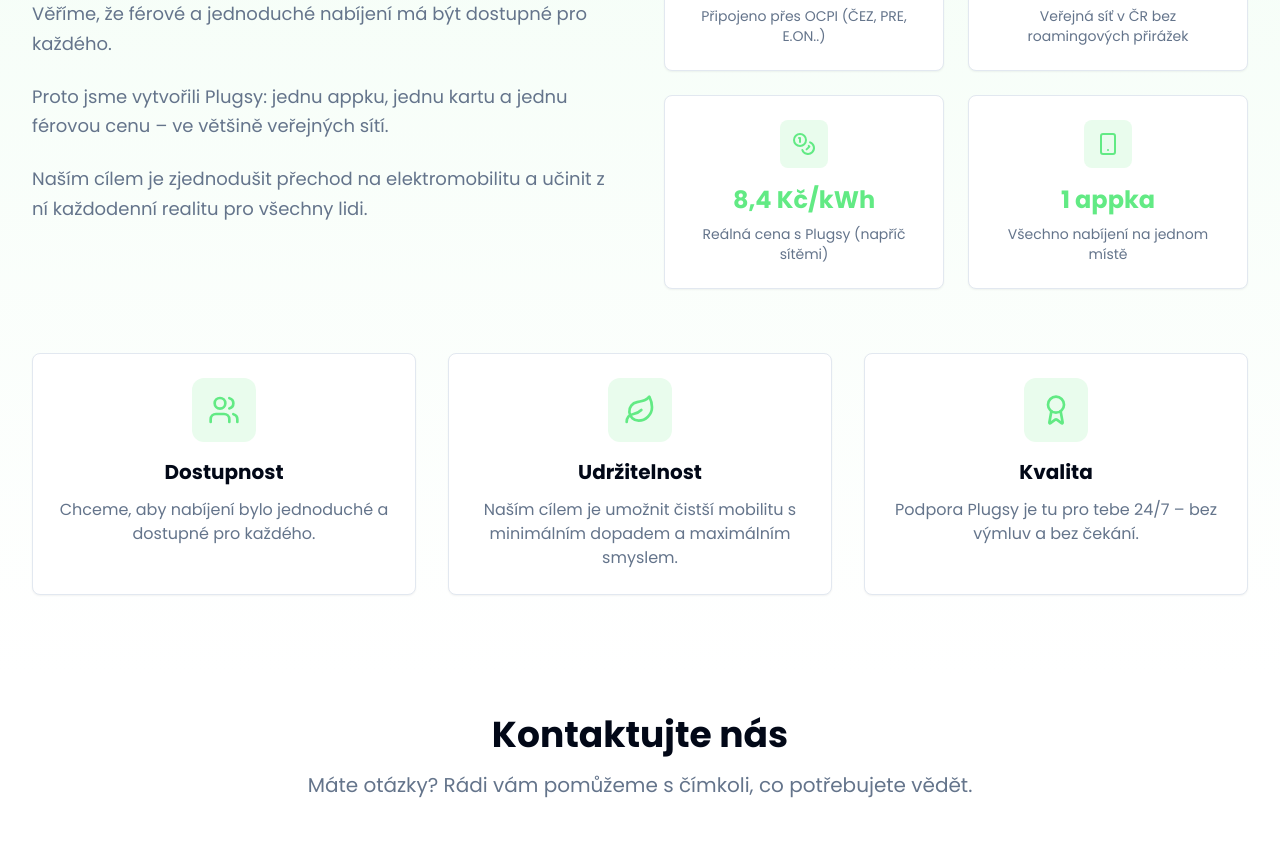
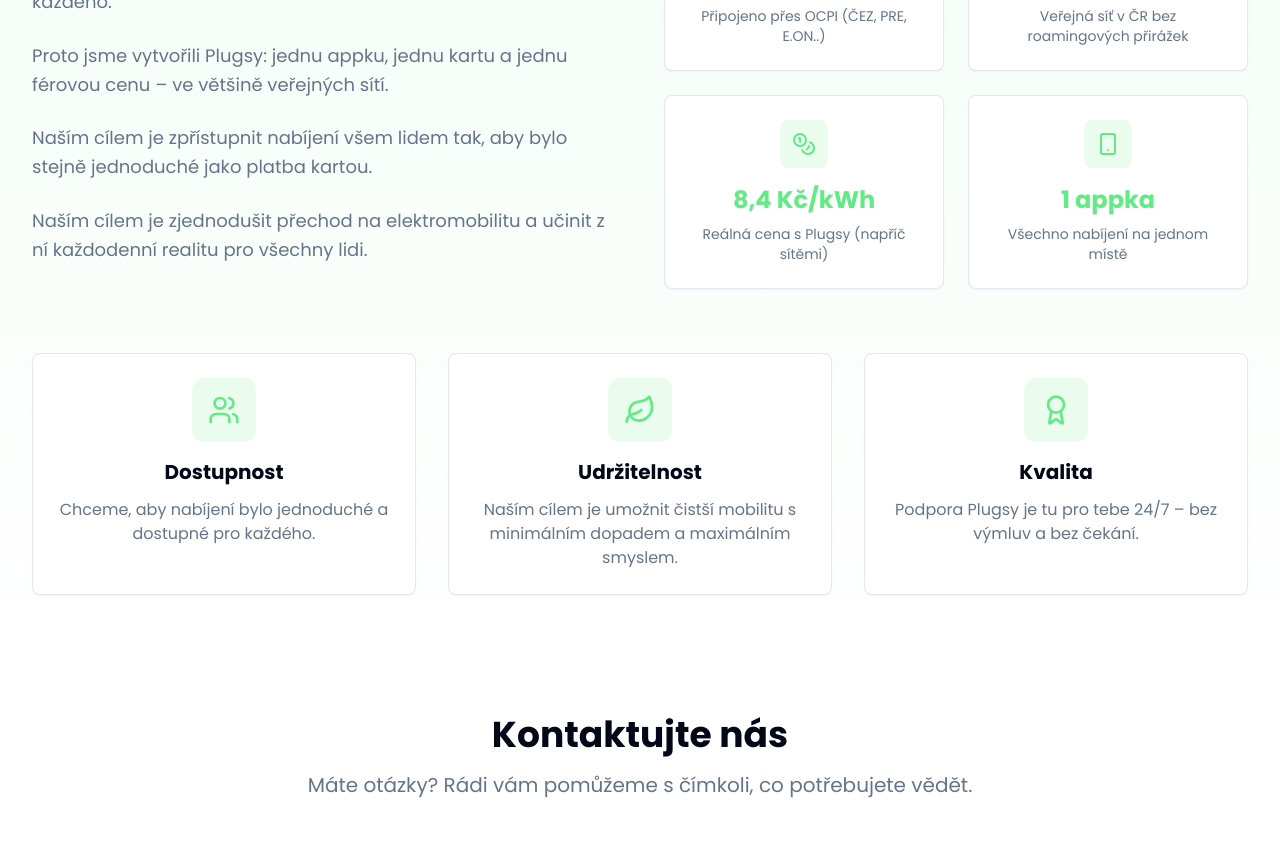
Before and after one commit to sbnt26/plugsy, a React (Vite) app: page / in a window 1280 px wide. Shown: the part 4540-5401 px from the top of the page. Built offline with nearby package versions, Linux system fonts and the light colour scheme.

Commit message:
Reverted to commit 1ea077d4038473f07e28d998bf93eb476ef39c97

```diff
--- a/src/components/AboutSection.tsx
+++ b/src/components/AboutSection.tsx
@@ -20,7 +20,9 @@ const AboutSection = () => {
             <p className="text-lg text-muted-foreground leading-relaxed">
               Proto jsme vytvořili Plugsy: jednu appku, jednu kartu a jednu férovou cenu – ve většině veřejných sítí.
             </p>
-
+            <p className="text-lg text-muted-foreground leading-relaxed">
+              Naším cílem je zpřístupnit nabíjení všem lidem tak, aby bylo stejně jednoduché jako platba kartou.
+            </p>
             <p className="text-lg text-muted-foreground leading-relaxed">
               Naším cílem je zjednodušit přechod na elektromobilitu a učinit z ní každodenní realitu pro všechny lidi.
             </p>
```
